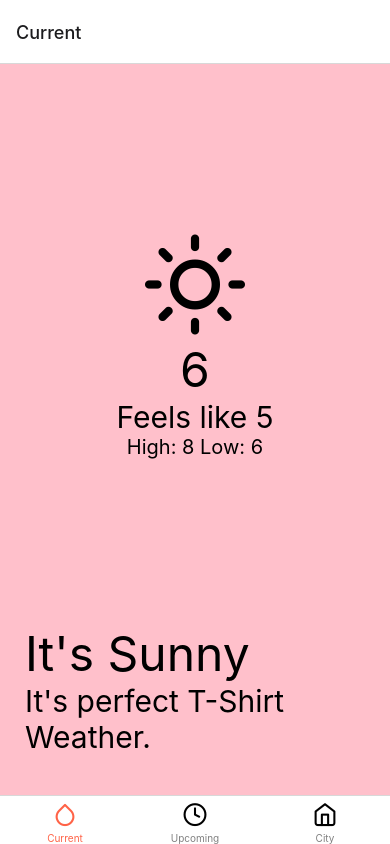
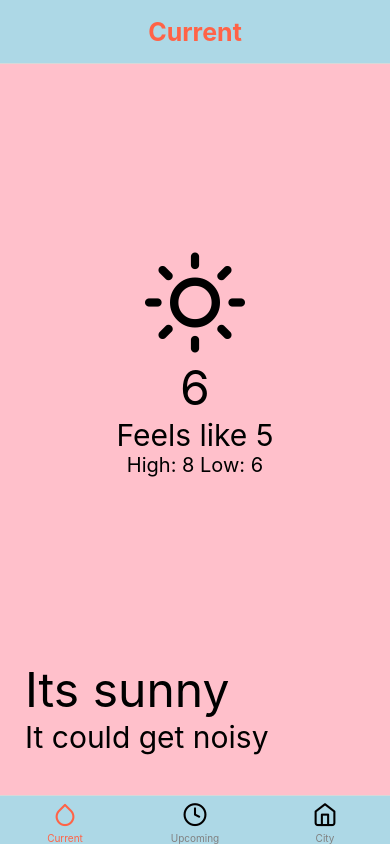
Before and after one commit to Akarsh2810/Weather-App, a React Native app: screen /Current in a window 390 px wide. Built offline with nearby package versions, Linux system fonts and the light colour scheme.

Commit message:
removed unnecessary StatusBar

```diff
--- a/App.js
+++ b/App.js
@@ -1,45 +1,13 @@
 import React from "react";
-import {View, StyleSheet} from "react-native";
-import CurrentWeather from "./src/screens/CurrentWeather";
-import UpcomingWeather from "./src/screens/UpcomingWeather";
-import City from "./src/screens/City";
 import { NavigationContainer } from "@react-navigation/native";
-import { createBottomTabNavigator } from "@react-navigation/bottom-tabs";
-import {Feather} from "@expo/vector-icons";
-
-const Tab = createBottomTabNavigator();
+import Tabs from "./src/components/Tabs";
 
 const App = () => {
   return (
     <NavigationContainer>
-      <Tab.Navigator screenOptions={{
-          tabBarActiveTintColor: "tomato",
-          tabBarInactiveTintColor: "grey"
-        }}
-      >
-        {/* <View style = {styles.container}> */}
-        <Tab.Screen name = {"Current"} component={CurrentWeather} options={{
-          tabBarIcon: ({focused}) => (<Feather name="droplet" size={25} color={focused ? "tomato" : "black"} />)
-        }}/>
-        <Tab.Screen name = {"Upcoming"} component={UpcomingWeather} options={{
-          tabBarIcon: ({focused}) => (<Feather name="clock" size={25} color={focused ? "tomato" : "black"} />)
-        }}/>
-        <Tab.Screen name = {"City"} component={City} options={{
-          tabBarIcon: ({focused}) => (<Feather name="home" size={25} color={focused ? "tomato" : "black"} />)
-        }}/>
-          {/* <CurrentWeather /> */}
-          {/* <UpcomingWeather /> */}
-          {/* <City /> */}
-        {/* </View> */}
-      </Tab.Navigator>
+      <Tabs />
     </NavigationContainer>
   )
 }
 
-const styles = StyleSheet.create({
-  container: {
-    flex: 1,
-  }
-})
-
 export default App;
--- /dev/null
+++ b/src/components/Tabs.js
@@ -0,0 +1,54 @@
+import React from "react";
+import CurrentWeather from "../screens/CurrentWeather";
+import UpcomingWeather from "../screens/UpcomingWeather";
+import City from "../screens/City";
+import { createBottomTabNavigator } from "@react-navigation/bottom-tabs";
+import {Feather} from "@expo/vector-icons";
+
+const Tab = createBottomTabNavigator();
+
+const Tabs = () => {
+    return (
+        <Tab.Navigator screenOptions={{
+            tabBarActiveTintColor: "tomato",
+            tabBarInactiveTintColor: "grey",
+            tabBarStyle: {
+              backgroundColor: "lightblue",
+            },
+            headerStyle: {
+              backgroundColor: "lightblue",
+            },
+            headerTitleStyle: {
+              fontWeight: "bold",
+              fontSize: 25,
+              color: "tomato",
+            },
+            headerTitleAlign: "center",
+          }}
+        >
+          <Tab.Screen
+            name = {"Current"}
+            component={CurrentWeather}
+            options={{
+              tabBarIcon: ({focused}) => (<Feather name="droplet" size={25} color={focused ? "tomato" : "black"} />)
+            }}
+          />
+          <Tab.Screen
+            name = {"Upcoming"}
+            component={UpcomingWeather}
+            options={{
+              tabBarIcon: ({focused}) => (<Feather name="clock" size={25} color={focused ? "tomato" : "black"} />)
+            }}
+          />
+          <Tab.Screen
+            name = {"City"}
+            component={City}
+            options={{
+              tabBarIcon: ({focused}) => (<Feather name="home" size={25} color={focused ? "tomato" : "black"} />)
+            }}
+          />
+        </Tab.Navigator>
+    )
+}
+
+export default Tabs;
--- a/src/screens/City.js
+++ b/src/screens/City.js
@@ -40,7 +40,6 @@
 const styles = StyleSheet.create({
     wrapper: {
         flex: 1,
-        // marginTop: StatusBar.currentHeight || 0
     },
     image: {
         flex: 1
--- a/src/screens/CurrentWeather.js
+++ b/src/screens/CurrentWeather.js
@@ -2,6 +2,7 @@
 import {View, Text, StyleSheet, SafeAreaView, StatusBar} from "react-native";
 import { Feather } from '@expo/vector-icons';
 import RowText from "../components/RowText";
+import { WeatherType } from "../utilities/WeatherType";
 
 const CurrentWeather = () => {
   const {wrapper, container, temp, feels, highLowWrapper, highLow, bodyWrapper, description, message} = styles;
@@ -23,8 +24,8 @@
           containerStyles = {bodyWrapper}
           messageOneStyles = {description}
           messageTwoStyles = {message}
-          messageOne = {"It's Sunny"}
-          messageTwo = {"It's perfect T-Shirt Weather."}
+          messageOne = {"Its sunny"}
+          messageTwo = {WeatherType["ThunderStorm"].message}
         />
     </SafeAreaView>
   )
@@ -33,7 +34,6 @@
 const styles = StyleSheet.create({
   wrapper: {
     flex: 1,
-    // marginTop : StatusBar.currentHeight || 0,
     backgroundColor : "pink",
   },
   container: {
--- a/src/screens/UpcomingWeather.js
+++ b/src/screens/UpcomingWeather.js
@@ -71,7 +71,6 @@
 const styles = StyleSheet.create({
     container: {
         flex: 1,
-        // marginTop : StatusBar.currentHeight || 0, /* 0 for IOS */
         backgroundColor: "royalblue"
     },
     image : {
--- /dev/null
+++ b/src/utilities/WeatherType.js
@@ -0,0 +1,42 @@
+export const WeatherType = {
+    ThunderStorm: {
+        icon: "zap",
+        message: "It could get noisy",
+        backgroundColor: "#000000"
+    },
+    Drizzle: {
+        icon: "cloud-rain",
+        message: "It might rain a little",
+        backgroundColor: "#36454f"
+    },
+    Rain: {
+        icon: "umbrella",
+        message: "You will need an umbrella",
+        backgroundColor: "#0000ff"
+    },
+    Snow: {
+        icon: "cloud-snow",
+        message: "Lets build a snowman",
+        backgroundColor: "#7f6065"
+    },
+    Clear: {
+        icon: "sun",
+        message: "It is perfect t-shirt weather",
+        backgroundColor: "#e47200"
+    },
+    Clouds: {
+        icon: "cloud",
+        message: "You could live in the clouds",
+        backgroundColor: "#363636"
+    },
+    Haze: {
+        icon: "wind",
+        message: "It might be a bit damp",
+        backgroundColor: "#58586e"
+    },
+    Mist: {
+        icon: "align-justify",
+        message: "It might be hard to see",
+        backgroundColor: "#3e3e37"
+    }
+}
```
